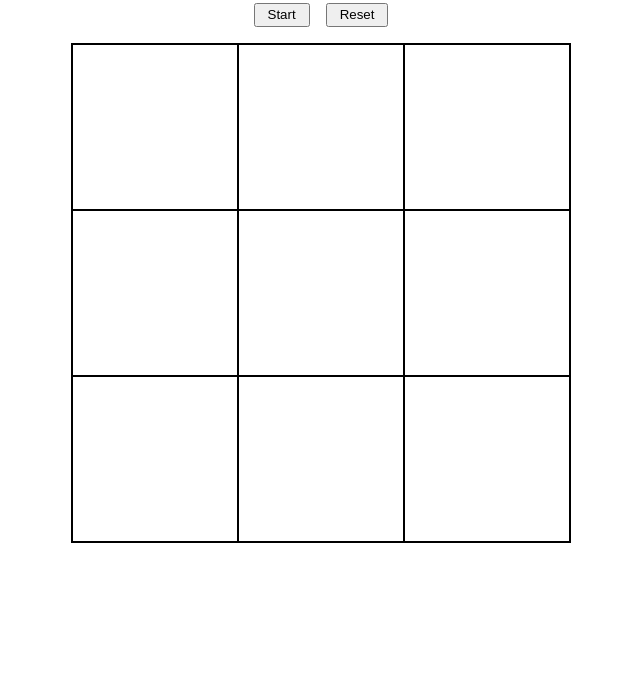
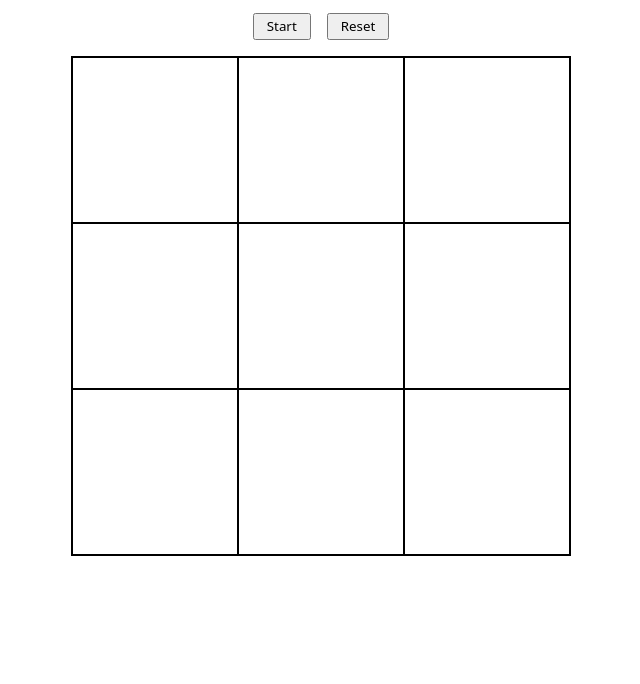
Before and after one commit to cdogcoder/tic-tac-toe, a plain HTML site: page index.html in a window 1280 px wide. Shown: the part 116-800 px from the top of the page, without its empty margins (319-959 px from the left). Drawn offline with Linux system fonts and the light colour scheme.

Commit message:
Change font family for all elements

```diff
--- a/styles.css
+++ b/styles.css
@@ -3,6 +3,7 @@
     margin: 0;
     box-sizing: border-box;
     /* border: red 2px solid; */
+    font-family: system-ui, -apple-system, BlinkMacSystemFont, 'Segoe UI', Roboto, Oxygen, Ubuntu, Cantarell, 'Open Sans', 'Helvetica Neue', sans-serif;
 }
 
 body {
```
